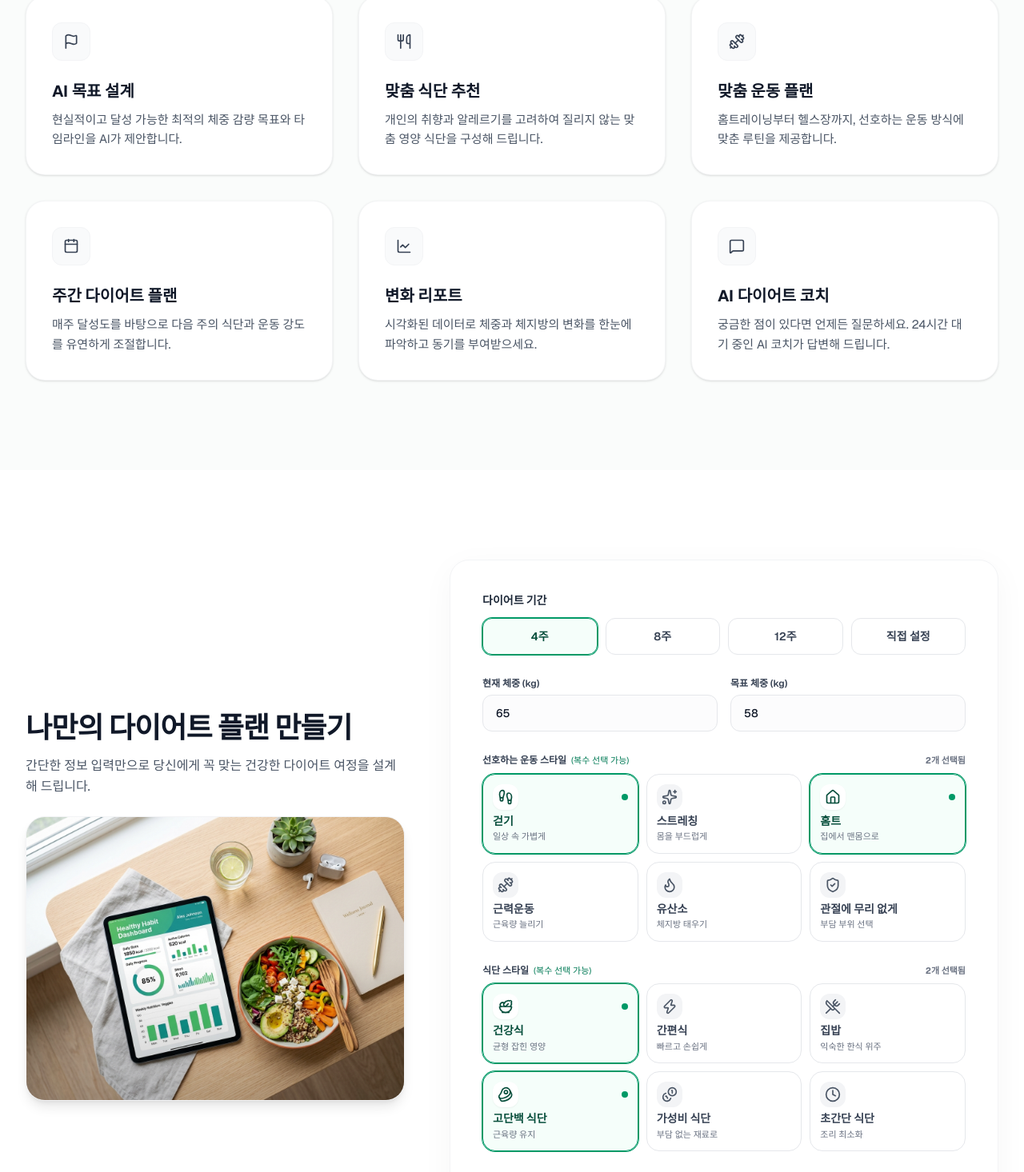
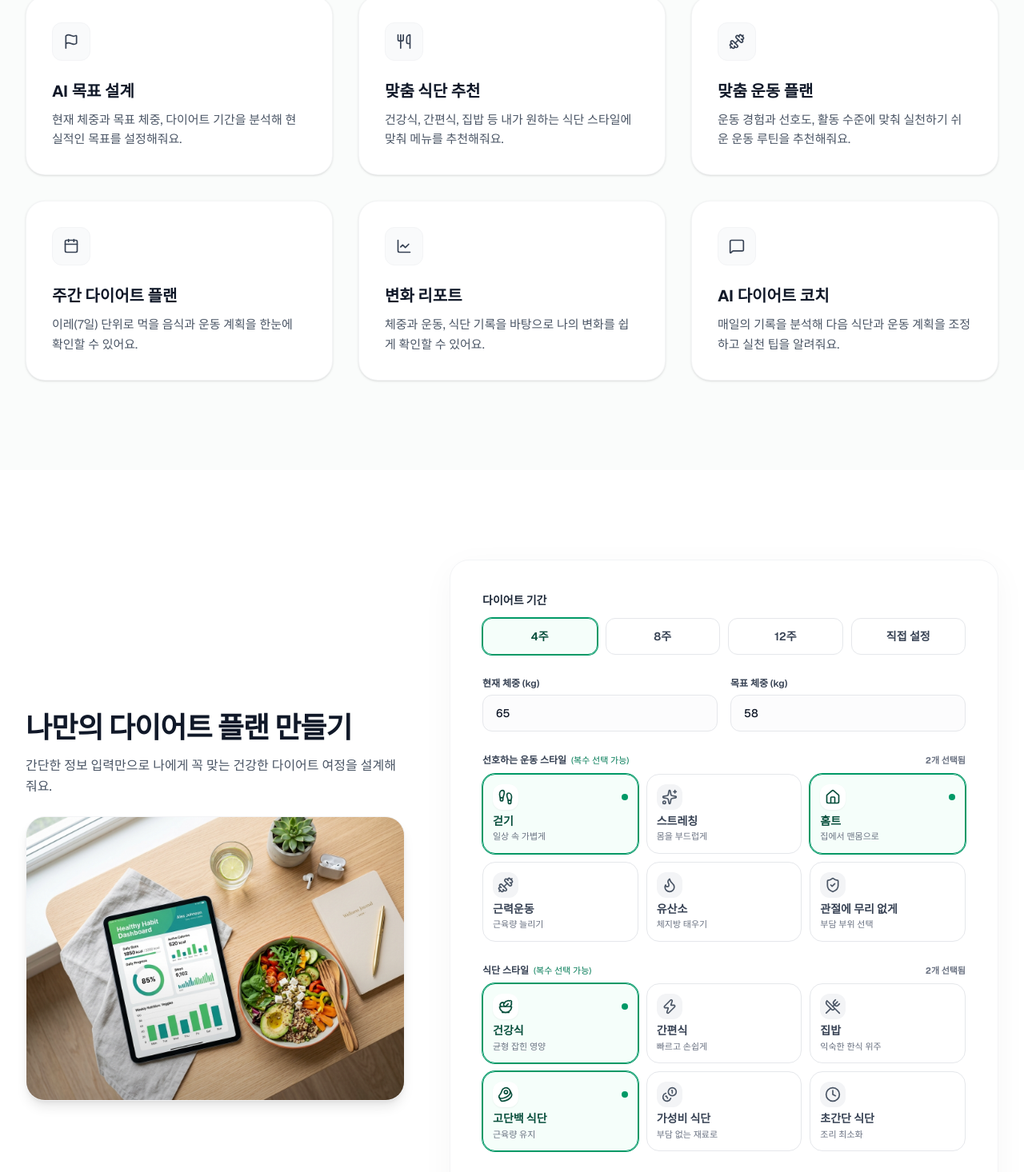
Before and after one commit to radi-code/fitmate-landing-page, a Next.js app: page / in a window 1280 px wide. Shown: the part 1160-2626 px from the top of the page at 80% size. Built offline with nearby package versions, Linux system fonts and the light colour scheme.

Commit message:
요금제 원화 전환 및 문구 톤 통일

```diff
--- a/data/landingData.ts
+++ b/data/landingData.ts
@@ -134,44 +134,44 @@ export const landingData = {
         id: "goal-design",
         icon: "flag",
         title: "AI 목표 설계",
-        description: "현실적이고 달성 가능한 최적의 체중 감량 목표와 타임라인을 AI가 제안합니다.",
+        description: "현재 체중과 목표 체중, 다이어트 기간을 분석해 현실적인 목표를 설정해줘요.",
       },
       {
         id: "meal-recommend",
         icon: "utensils",
         title: "맞춤 식단 추천",
-        description: "개인의 취향과 알레르기를 고려하여 질리지 않는 맞춤 영양 식단을 구성해 드립니다.",
+        description: "건강식, 간편식, 집밥 등 내가 원하는 식단 스타일에 맞춰 메뉴를 추천해줘요.",
       },
       {
         id: "workout-plan",
         icon: "dumbbell",
         title: "맞춤 운동 플랜",
-        description: "홈트레이닝부터 헬스장까지, 선호하는 운동 방식에 맞춘 루틴을 제공합니다.",
+        description: "운동 경험과 선호도, 활동 수준에 맞춰 실천하기 쉬운 운동 루틴을 추천해줘요.",
       },
       {
         id: "weekly-plan",
         icon: "calendar",
         title: "주간 다이어트 플랜",
-        description: "매주 달성도를 바탕으로 다음 주의 식단과 운동 강도를 유연하게 조절합니다.",
+        description: "이레(7일) 단위로 먹을 음식과 운동 계획을 한눈에 확인할 수 있어요.",
       },
       {
         id: "progress-report",
         icon: "chart",
         title: "변화 리포트",
-        description: "시각화된 데이터로 체중과 체지방의 변화를 한눈에 파악하고 동기를 부여받으세요.",
+        description: "체중과 운동, 식단 기록을 바탕으로 나의 변화를 쉽게 확인할 수 있어요.",
       },
       {
         id: "ai-coach",
         icon: "bot",
         title: "AI 다이어트 코치",
-        description: "궁금한 점이 있다면 언제든 질문하세요. 24시간 대기 중인 AI 코치가 답변해 드립니다.",
+        description: "매일의 기록을 분석해 다음 식단과 운동 계획을 조정하고 실천 팁을 알려줘요.",
       },
     ],
   },
 
   planBuilder: {
     title: "나만의 다이어트 플랜 만들기",
-    subtitle: "간단한 정보 입력만으로 당신에게 꼭 맞는 건강한 다이어트 여정을 설계해 드립니다.",
+    subtitle: "간단한 정보 입력만으로 나에게 꼭 맞는 건강한 다이어트 여정을 설계해줘요.",
     durations: [
       { label: "4주", value: 4 },
       { label: "8주", value: 8 },
@@ -302,7 +302,7 @@ export const landingData = {
 
   faqSection: {
     title: "자주 묻는 질문",
-    subtitle: "궁금하신 점을 빠르게 해결해 드립니다.",
+    subtitle: "궁금한 점을 빠르게 알려드려요.",
     faqs: [
       {
         id: "faq-1",
@@ -339,7 +339,7 @@ export const landingData = {
 
   trustSection: {
     title: "안전하고 신뢰할 수 있는 헬스케어",
-    subtitle: "사용자의 건강과 데이터를 최우선으로 생각합니다.",
+    subtitle: "사용자의 건강과 데이터를 최우선으로 생각해요.",
     items: [
       {
         id: "trust-1",
```
